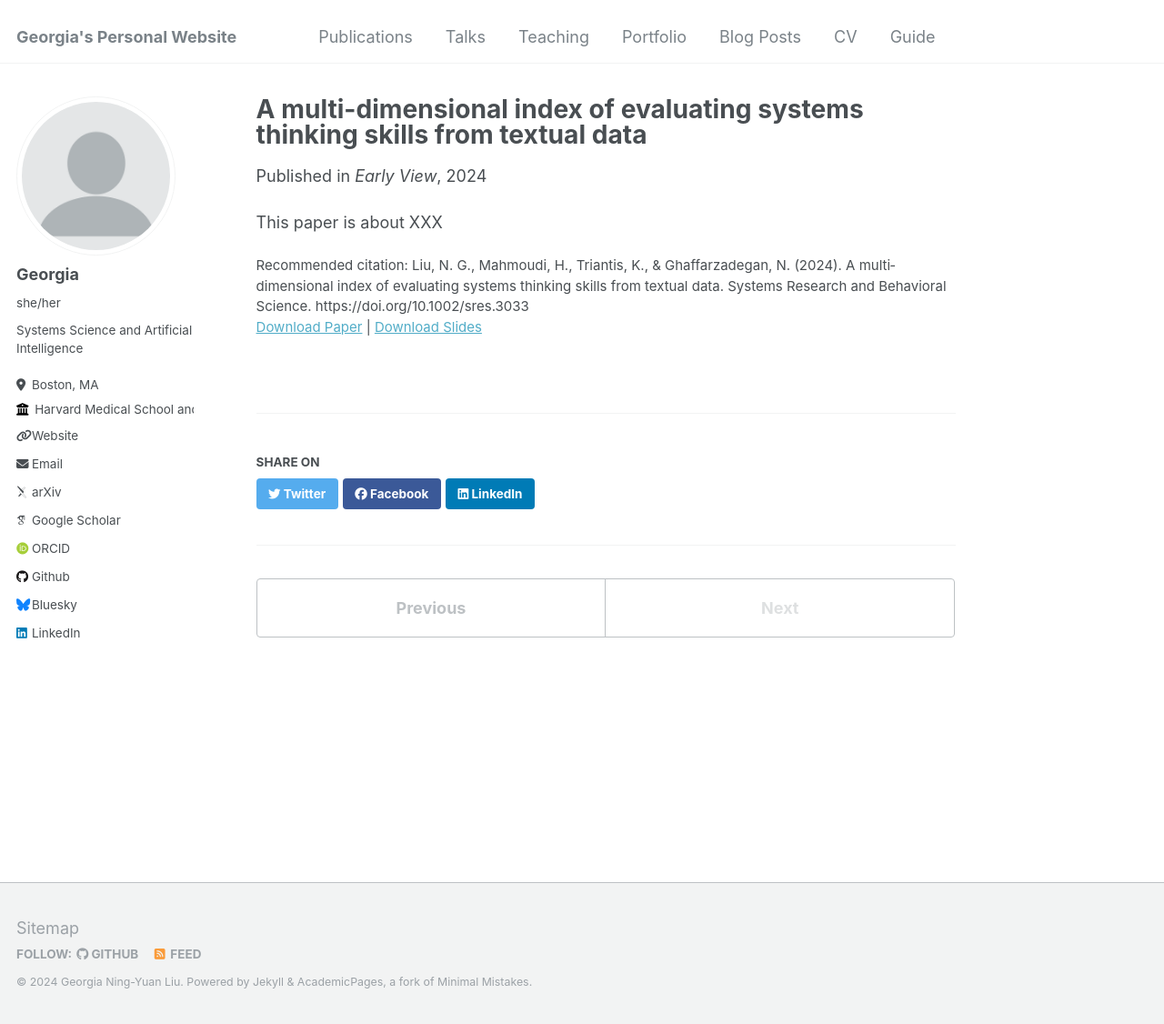
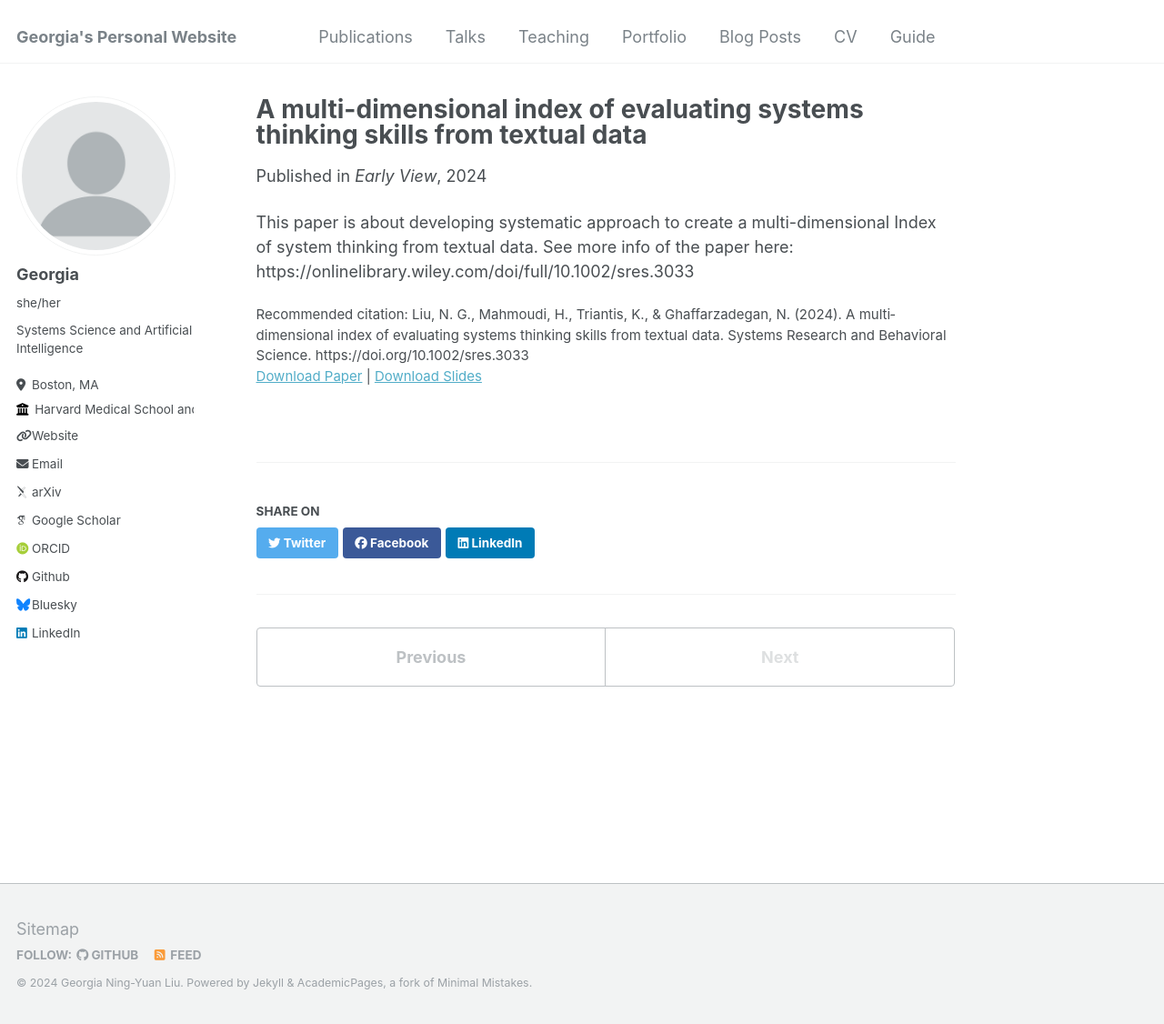
Before and after one commit to georgia-max/georgia-max.github.io, a Jekyll site: the page built from _publications/2024-06-paper1.md, in a window 1280 px wide and 1126 px high. Shown: the whole window at 91% size. Built offline with Jekyll 4.4.1, drawn with Linux system fonts in a browser that asks for light colours; some web fonts are replaced.

Commit message:
Update 2024-06-paper1.md

```diff
--- a/_publications/2024-06-paper1.md
+++ b/_publications/2024-06-paper1.md
@@ -10,4 +10,4 @@ linkurl: 'https://onlinelibrary.wiley.com/doi/full/10.1002/sres.3033'
 paperurl: 'http://georgia-max.github.io/files/paper_multindex.pdf'
 citation: 'Liu, N. G., Mahmoudi, H., Triantis, K., & Ghaffarzadegan, N. (2024). A multi‐dimensional index of evaluating systems thinking skills from textual data. Systems Research and Behavioral Science. https://doi.org/10.1002/sres.3033'
 ---
-This paper is about XXX
+This paper is about developing systematic approach to create a multi-dimensional Index of system thinking from textual data. See more info of the paper here: https://onlinelibrary.wiley.com/doi/full/10.1002/sres.3033
```
